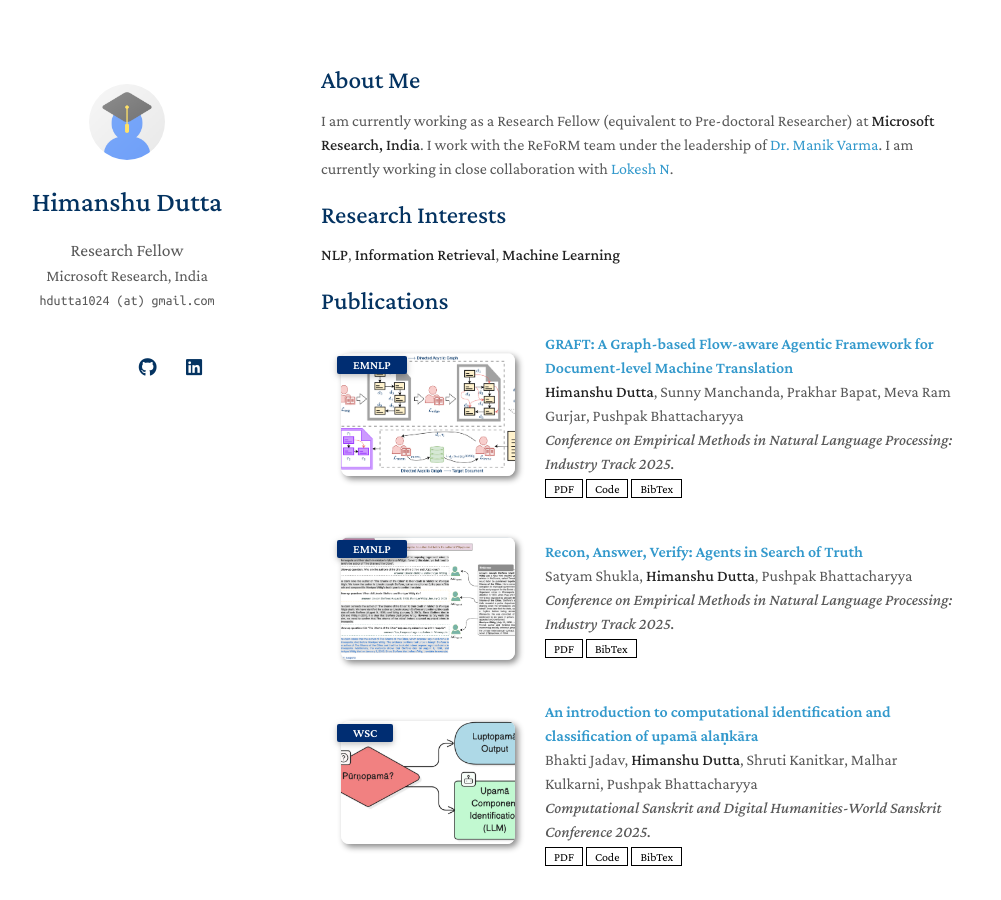
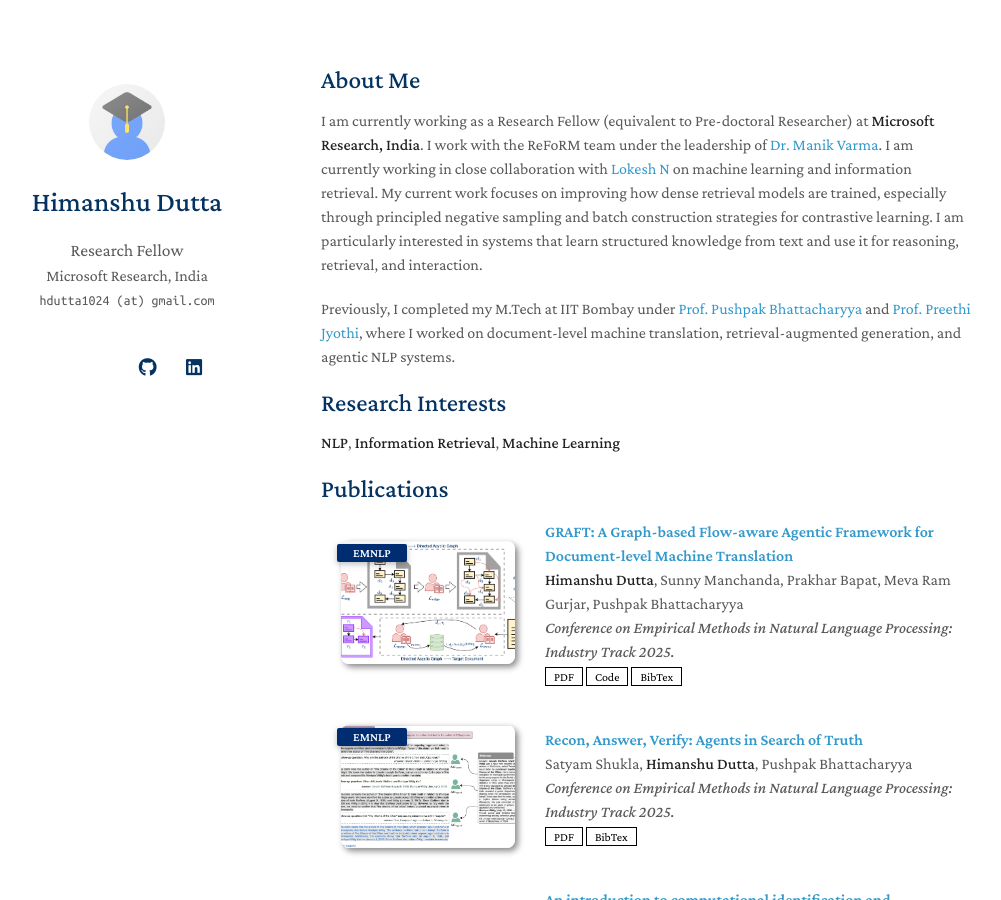
Before and after one commit to himanshu-dutta/himanshu-dutta.github.io, a Jekyll site: the page built from index.md, in a window 1280 px wide and 900 px high. Shown: the whole window, without its empty margins (149-1150 px from the left). Built offline with Jekyll 4.4.1, drawn with Linux system fonts in a browser that asks for light colours; a style sheet for code colours, icons or effects is not loaded; our own code applies the rules of GitHub Pages for plain Markdown files.

Commit message:
updated bio

```diff
--- a/index.md
+++ b/index.md
@@ -4,7 +4,10 @@ layout: homepage
 
 ## About Me
 
-I am currently working as a Research Fellow (equivalent to Pre-doctoral Researcher) at <strong>Microsoft Research, India</strong>. I work with the ReFoRM team under the leadership of [Dr. Manik Varma](https://manikvarma.org/). I am currently working in close collaboration with [Lokesh N](https://scholar.google.com/citations?user=BkkZbo0AAAAJ&hl=en).
+I am currently working as a Research Fellow (equivalent to Pre-doctoral Researcher) at <strong>Microsoft Research, India</strong>. I work with the ReFoRM team under the leadership of [Dr. Manik Varma](https://manikvarma.org/). I am currently working in close collaboration with [Lokesh N](https://scholar.google.com/citations?user=BkkZbo0AAAAJ&hl=en) on machine learning and information retrieval. My current work focuses on improving how dense retrieval models are trained, especially through principled negative sampling and batch construction strategies for contrastive learning. I am particularly interested in systems that learn structured knowledge from text and use it for reasoning, retrieval, and interaction.
+
+Previously, I completed my M.Tech at IIT Bombay under [Prof. Pushpak Bhattacharyya](https://scholar.google.co.in/citations?user=vvg-pAkAAAAJ&hl=en) and [Prof. Preethi Jyothi](https://scholar.google.com/citations?user=QN_uhu8AAAAJ&hl=en), where I worked on document-level machine translation, retrieval-augmented generation, and agentic NLP systems.
+
 
 ## Research Interests
 
```
Also changed, not shown: assets/img/profile.jpg (added).
